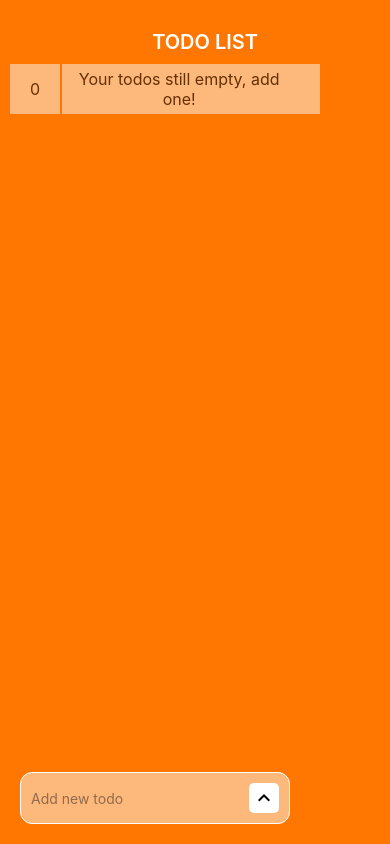
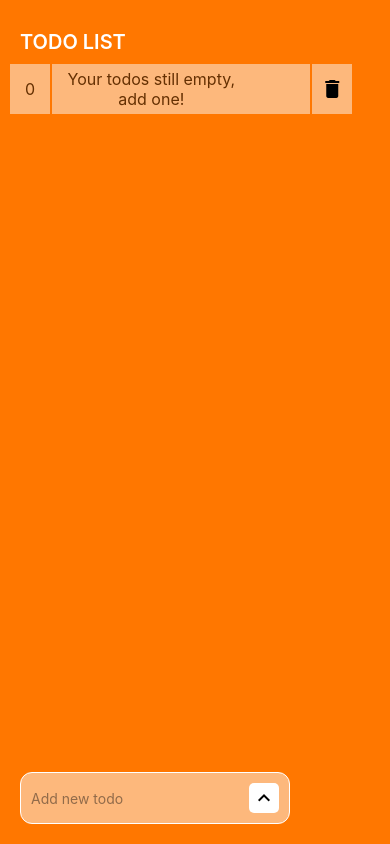
Before and after one commit to erdivartanovich/RNTodolist, a React Native app: screen /TodoList in a window 390 px wide. Built offline with nearby package versions, Linux system fonts and the light colour scheme.

Commit message:
add delete and separator components

```diff
--- /dev/null
+++ b/components/Separator.tsx
@@ -0,0 +1,14 @@
+import { StyleSheet, View } from "react-native";
+
+const Separator = () => {
+  return <View style={styles.container}></View>;
+};
+
+const styles = StyleSheet.create({
+  container: {
+    marginHorizontal: 10,
+    height: 2,
+  },
+});
+
+export default Separator;
--- a/components/Task.tsx
+++ b/components/Task.tsx
@@ -1,4 +1,4 @@
-import { Feather } from "@expo/vector-icons";
+import { Feather, MaterialIcons } from "@expo/vector-icons";
 import { useEffect, useState } from "react";
 import { StyleSheet, Text, TouchableOpacity, View } from "react-native";
 import { Task } from "../store/todo/Todo";
@@ -42,6 +42,9 @@ const AppTask = ({ index, task, onUpdateStatus, onSelect }: Props) => {
           {task.task}
         </Text>
       </TouchableOpacity>
+      <TouchableOpacity onPress={() => {}} style={styles.buttonContainer}>
+        <MaterialIcons name="delete" size={24} color="black" />
+      </TouchableOpacity>
     </View>
   );
 };
@@ -56,7 +59,7 @@ const styles = StyleSheet.create({
     marginRight: 2,
     alignItems: "center",
     justifyContent: "center",
-    width: 50,
+    width: 40,
     height: 50,
   },
   index: {
@@ -70,12 +73,12 @@ const styles = StyleSheet.create({
     paddingHorizontal: 10,
     paddingVertical: 5,
     minHeight: 50,
-    marginRight: 20,
+    marginRight: 2,
   },
   description: {
     color: "#653002",
     textAlign: "center",
-    width: "90%",
+    width: "75%",
     fontSize: 16,
   },
   idDoneDescription: {
@@ -83,6 +86,14 @@ const styles = StyleSheet.create({
     textDecorationLine: "line-through",
     textDecorationStyle: "solid",
   },
+  buttonContainer: {
+    backgroundColor: "#FDB87C",
+    marginRight: 10,
+    alignItems: "center",
+    justifyContent: "center",
+    width: 40,
+    height: 50,
+  },
 });
 
 export default AppTask;
--- a/components/Todo.tsx
+++ b/components/Todo.tsx
@@ -1,4 +1,5 @@
-import { View, Text, StyleSheet, TouchableOpacity } from "react-native";
+import { MaterialIcons } from "@expo/vector-icons";
+import { StyleSheet, Text, TouchableOpacity, View } from "react-native";
 
 interface Props {
   index: number;
@@ -8,14 +9,17 @@ interface Props {
 
 const Todo = ({ index, description, onPress }: Props) => {
   return (
-    <TouchableOpacity onPress={onPress} style={styles.container}>
+    <View style={styles.container}>
       <View style={styles.indexContainer}>
         <Text style={styles.index}>{index}</Text>
       </View>
-      <View style={styles.descriptionContainer}>
+      <TouchableOpacity onPress={onPress} style={styles.descriptionContainer}>
         <Text style={styles.description}>{description}</Text>
-      </View>
-    </TouchableOpacity>
+      </TouchableOpacity>
+      <TouchableOpacity onPress={() => {}} style={styles.buttonContainer}>
+        <MaterialIcons name="delete" size={24} color="black" />
+      </TouchableOpacity>
+    </View>
   );
 };
 
@@ -29,7 +33,7 @@ const styles = StyleSheet.create({
     marginRight: 2,
     alignItems: "center",
     justifyContent: "center",
-    width: 50,
+    width: 40,
     height: 50,
   },
   index: {
@@ -43,13 +47,21 @@ const styles = StyleSheet.create({
     paddingHorizontal: 10,
     paddingVertical: 5,
     minHeight: 50,
-    marginRight: 20,
+    marginRight: 2,
   },
   description: {
     color: "#653002",
     textAlign: "center",
-    width: "90%",
+    width: "75%",
     fontSize: 16,
+  },
+  buttonContainer: {
+    backgroundColor: "#FDB87C",
+    marginRight: 10,
+    alignItems: "center",
+    justifyContent: "center",
+    width: 40,
+    height: 50,
   },
 });
 
--- a/pages/todo-detail/TodoDetail.tsx
+++ b/pages/todo-detail/TodoDetail.tsx
@@ -4,6 +4,7 @@ import React, { useCallback, useEffect, useState } from "react";
 import { FlatList, StyleSheet, Text, TextInput, View } from "react-native";
 import EmptyItem from "../../components/EmptyItem";
 import ItemInput from "../../components/ItemInput";
+import Separator from "../../components/Separator";
 import AppTask from "../../components/Task";
 import { RootStackParamList } from "../../Navigation";
 import { useTodo } from "../../store/todo/hooks";
@@ -90,6 +91,7 @@ const TodoDetail = ({ navigation }: Props) => {
             onUpdateStatus={updateStatus}
           />
         )}
+        ItemSeparatorComponent={() => <Separator />}
         ListEmptyComponent={
           <EmptyItem description={"No task yet, create one!"} />
         }
@@ -111,7 +113,7 @@ const styles = StyleSheet.create({
   },
   heading: {
     color: "#fff",
-    textAlign: "center",
+    textAlign: "left",
     fontSize: 20,
     fontWeight: "600",
     marginTop: 30,
--- a/pages/todo-list/TodoList.tsx
+++ b/pages/todo-list/TodoList.tsx
@@ -3,6 +3,7 @@ import { useEffect } from "react";
 import { FlatList, StyleSheet, Text, View } from "react-native";
 import EmptyItem from "../../components/EmptyItem";
 import ItemInput from "../../components/ItemInput";
+import Separator from "../../components/Separator";
 import { RootStackParamList } from "../../Navigation";
 import { useTodo } from "../../store/todo/hooks";
 import TodoItem from "./TodoListItem";
@@ -37,6 +38,7 @@ const AppTodoList = ({ navigation }: Props) => {
             },
           })
         }
+        ItemSeparatorComponent={() => <Separator />}
         ListEmptyComponent={
           <EmptyItem description="Your todos still empty, add one!" />
         }
@@ -54,7 +56,7 @@ const styles = StyleSheet.create({
   },
   heading: {
     color: "#fff",
-    textAlign: "center",
+    textAlign: "left",
     fontSize: 20,
     fontWeight: "600",
     marginTop: 30,
--- a/storage/todo/index.ts
+++ b/storage/todo/index.ts
@@ -32,3 +32,11 @@ export const saveTodo = async (data: Todo) => {
     throw e;
   }
 };
+
+export const deleteTodo = async (id: string) => {
+  try {
+    await AsyncStorage.removeItem(id);
+  } catch (e) {
+    throw e;
+  }
+};
--- a/store/todo/actions.ts
+++ b/store/todo/actions.ts
@@ -2,6 +2,7 @@ import { createAction, createAsyncThunk, nanoid } from "@reduxjs/toolkit";
 import {
   getTodoList as storageGetTodoList,
   saveTodo as storageSaveTodo,
+  deleteTodo as storageDeleteTodo,
 } from "../../storage/todo";
 import { initialState, Todo, TodoList } from "./Todo";
 
@@ -9,6 +10,7 @@ const ADD_TODO = "todo/ADD_TODO";
 const SELECT_TODO = "todo/SELECT_TODO";
 const GET_TODO_LIST = "todo/GET_TODO_LIST";
 const SAVE_TODO = "todo/SAVE_TODO";
+const DELETE_TODO = "todo/DELETE_TODO";
 
 export const addTodo = createAction(ADD_TODO, (description: string) => {
   const id = nanoid();
@@ -38,3 +40,11 @@ export const saveTodo = createAsyncThunk<Todo, Todo>(
     return await storageSaveTodo(todo);
   }
 );
+
+export const deleteTodo = createAsyncThunk<void, string>(
+  DELETE_TODO,
+  async (id: string) => {
+    console.log("deleting todoList with id", id);
+    return await storageDeleteTodo(id);
+  }
+);
--- a/store/todo/hooks.ts
+++ b/store/todo/hooks.ts
@@ -1,14 +1,21 @@
 import { shallowEqual, useSelector } from "react-redux";
 import useActionCreator from "../../hooks/useActionCreator";
 import { RootState } from "../rootReducer";
-import { addTodo, getTodoList, saveTodo, selectTodo } from "./actions";
+import {
+  addTodo,
+  deleteTodo,
+  getTodoList,
+  saveTodo,
+  selectTodo,
+} from "./actions";
 import { Todo, TodoState } from "./Todo";
 
 export interface TodoReturnHook extends TodoState {
   getTodoList: () => void;
-  saveTodo: (todo: Todo) => void;
   addTodo: (description: string) => { payload: Todo };
   selectTodo: (todo: Todo | null) => void;
+  saveTodo: (todo: Todo) => void;
+  deleteTodo: (id: string) => void;
 }
 
 export const useTodo = (): TodoReturnHook => {
@@ -17,8 +24,9 @@ export const useTodo = (): TodoReturnHook => {
   return {
     ...todoState,
     getTodoList: useActionCreator(getTodoList),
-    saveTodo: useActionCreator(saveTodo),
     addTodo: useActionCreator(addTodo),
     selectTodo: useActionCreator(selectTodo),
+    saveTodo: useActionCreator(saveTodo),
+    deleteTodo: useActionCreator(deleteTodo),
   };
 };
--- a/store/todo/reducers.ts
+++ b/store/todo/reducers.ts
@@ -1,9 +1,10 @@
 import {
   ActionReducerMapBuilder,
   createSlice,
+  isAnyOf,
   PayloadAction,
 } from "@reduxjs/toolkit";
-import { getTodoList, saveTodo } from "./actions";
+import { getTodoList, saveTodo, deleteTodo } from "./actions";
 import { Todo, TodoState, initialState } from "./Todo";
 
 const todoReducer = createSlice({
@@ -25,9 +26,12 @@ const todoReducer = createSlice({
       state.todoList = payload;
     });
 
-    builder.addCase(saveTodo.fulfilled, (state) => {
-      state.status = "success";
-    });
+    builder.addMatcher(
+      isAnyOf(saveTodo.fulfilled, deleteTodo.fulfilled),
+      (state) => {
+        state.status = "success";
+      }
+    );
   },
 });
 
```
